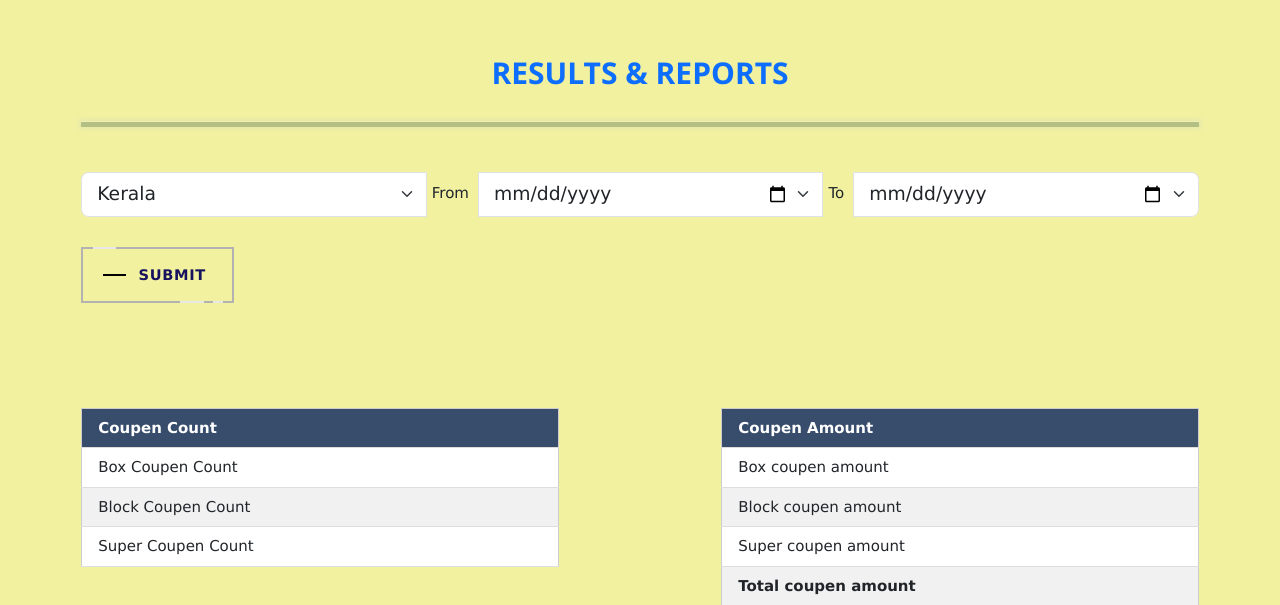
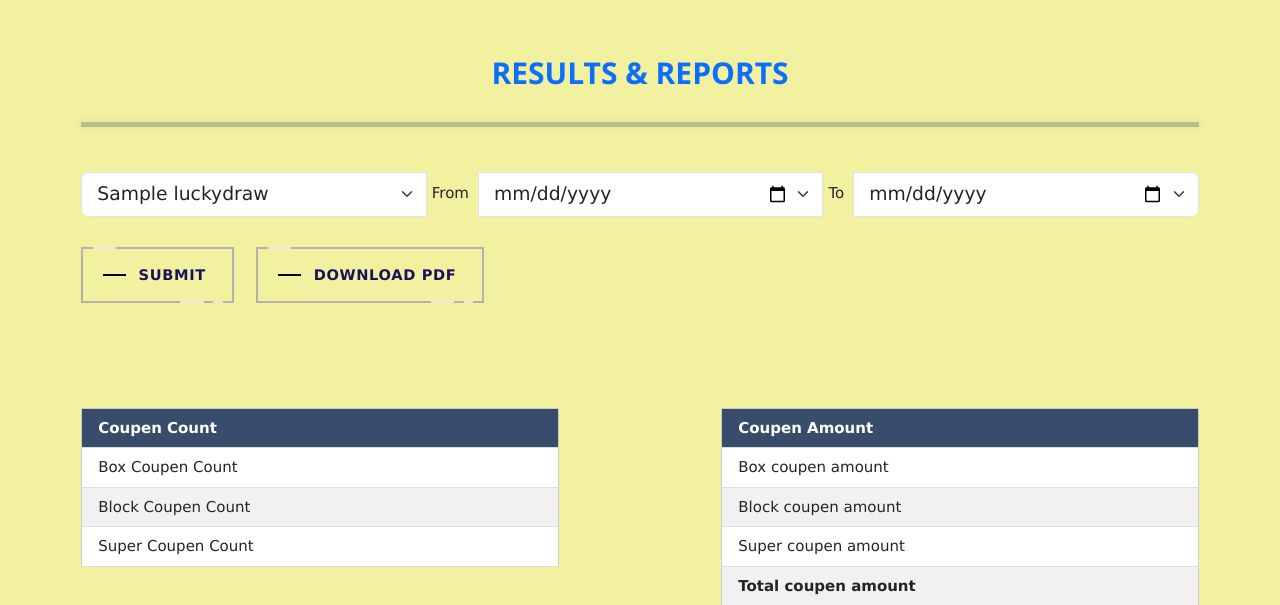
Before and after one commit to Rashicom/LuckyDraw, a Django app: page /luckydraw/results/ in a window 1280 px wide. Shown: the part 52-657 px from the top of the page. Run offline with Django 4.2, Linux system fonts and the light colour scheme; tables that the repository leaves empty hold one stand-in row (values such as "Sample post").

Commit message:
html integration and pdf generations aer completed

```diff
--- a/luckydraw/views.py
+++ b/luckydraw/views.py
@@ -723,7 +723,7 @@ class ResultFilterPdf(View):
         if not form.is_valid():
             print("form not valied")
             print(form.errors)
-            return FileResponse()
+            return JsonResponse({"status":401})
 
         # fetch cleaned data
         from_date=form.cleaned_data.get("from_date")
@@ -783,4 +783,6 @@ class ResultFilterPdf(View):
             date_range = [from_date,to_date]
         )
 
-        return FileResponse(buffer,as_attachment=True, filename="resultandreport.pdf")
+        response = FileResponse(buffer,as_attachment=True, filename="resultandreport.pdf")
+        response['Content-Disposition'] = 'attachment; filename="report.pdf"'
+        return response
--- a/templates/result_reports.html
+++ b/templates/result_reports.html
@@ -7,6 +7,7 @@
     <link href="https://cdn.jsdelivr.net/npm/bootstrap@5.3.2/dist/css/bootstrap.min.css" rel="stylesheet" integrity="sha384-T3c6CoIi6uLrA9TneNEoa7RxnatzjcDSCmG1MXxSR1GAsXEV/Dwwykc2MPK8M2HN" crossorigin="anonymous">
     <link rel="stylesheet" href="https://cdn.jsdelivr.net/npm/bootstrap-icons@1.11.1/font/bootstrap-icons.css">
     <link rel="stylesheet" href="https://www.w3schools.com/w3css/4/w3.css">
+    <script src="https://code.jquery.com/jquery-3.7.1.js" integrity="sha256-eKhayi8LEQwp4NKxN+CfCh+3qOVUtJn3QNZ0TciWLP4=" crossorigin="anonymous"></script>
 
 </head>
 <body>
@@ -278,22 +279,22 @@
         <!-- navbar -->
     <nav class="navbar navbar-expand-lg bg-body-tertiary">
         <div class="container-fluid">
-            <a class="navbar-brand text-light" href="index.html">HOME</a>
+            <a class="navbar-brand text-light" href="{% url "login" %}">HOME</a>
             <button class="navbar-toggler" type="button" data-bs-toggle="collapse" data-bs-target="#navbarSupportedContent" aria-controls="navbarSupportedContent" aria-expanded="false" aria-label="Toggle navigation">
             <span class="navbar-toggler-icon"></span>
             </button>
             <div class="collapse navbar-collapse" id="navbarSupportedContent">
               <ul class="navbar-nav mx-auto">
                 <li class="nav-item">
-                  <a class="nav-link "  href="user_report.html">USER REPORT</a>
+                  <a class="nav-link "  href="{% url "user_report" %}">USER REPORT</a>
                 </li>
                 <li class="nav-item">
-                  <a class="nav-link ms-4 text-light under_line"  href="#">RESULTS & REPORTS</a>
+                  <a class="nav-link ms-4 text-light under_line"  href="{% url "results" %}">RESULTS & REPORTS</a>
                 </li>
               </ul>
 
             <div class="d-flex" role="search">
-                <button class="btn btn-outline-danger" type="submit">LOGOUT</button>
+                <a class="btn btn-outline-danger" href="{% url "logout" %}">LOGOUT</a>
             </div>
             </div>
         </div>
@@ -335,9 +336,9 @@
                             <option value="3">Dear 3</option>
                         </select> -->
                         <div class="input-group mb-3">
-                            <select class="form-select form-select-lg" name="lucky_drawtype_id" id="inputGroupSelect02">
+                            <select class="form-select form-select-lg" name="lucky_drawtype_id" id="lucky_drawtype_id">
                               <!-- <option selected>Choose...</option> -->
-                              <option value="1">Kerala</option>
+
                               {% if lucky_draw %}
                                   {% for i in lucky_draw %}
                                     <option value={{i.luckydrawtype_id}}>{{i.luckydraw_name}}</option>
@@ -345,10 +346,10 @@
                               {% endif %}
                             </select>
                             <p class="date-input">From</p>
-                            <input class="form-select form-select-lg" id="inputGroupSelect01" type="date" name="from_date">
+                            <input class="form-select form-select-lg" id="from_date" type="date" name="from_date">
 
                             <p class="date-input">To</p>
-                            <input class="form-select form-select-lg" id="inputGroupSelect01" type="date" name="to_date">
+                            <input class="form-select form-select-lg" id="to_date" type="date" name="to_date">
 
                             <!-- <input class="input-group-text" for=""></input> -->
                           </div>
@@ -363,6 +364,12 @@
                                     <span class="bottom-key-1"></span>
                                     <span class="bottom-key-2"></span>
 
+                                </button>
+                                <button class="fancy ms-4" type="button" id="pdf_downloader">
+                                  <span class="top-key"></span>
+                                  <span class="text">Download pdf</span>
+                                  <span class="bottom-key-1"></span>
+                                  <span class="bottom-key-2"></span>
                                 </button>
                             </div>
                         </div>
@@ -684,7 +691,52 @@
 
             </div>
         </section>
+
         <script src="https://cdn.jsdelivr.net/npm/bootstrap@5.3.2/dist/js/bootstrap.bundle.min.js" integrity="sha384-C6RzsynM9kWDrMNeT87bh95OGNyZPhcTNXj1NW7RuBCsyN/o0jlpcV8Qyq46cDfL" crossorigin="anonymous"></script>
 
+        <script>
+          $("#pdf_downloader").on('click', () => {
+            // fetching data
+            var lucky_drawtype_id = $("#lucky_drawtype_id").val()
+            var from_date = $("#from_date").val()
+            var to_date = $("#to_date").val()
+
+            var data = {"lucky_drawtype_id":lucky_drawtype_id, "from_date":from_date, "to_date":to_date,"csrfmiddlewaretoken":"{{ csrf_token }}"}
+
+            $.ajax({
+              url: "{% url "result_filter_pdf" %}",
+                method: "POST",
+                data: data,
+
+                success: function(data) {
+
+                  if (data.status == 401) {
+                    return
+                  }
+
+                  // Create a blob from the response data
+                  var blob = new Blob([data], { type: 'application/pdf' });
+
+                  // Create a URL for the blob
+                  var url = window.URL.createObjectURL(blob);
+
+                  // Create an anchor element to initiate the download
+                  var a = document.createElement('a');
+                  a.href = url;
+                  a.download = 'report.pdf'; // Set the desired filename
+
+                  // Trigger a click event to download the file
+                  a.click();
+
+                  // Clean up by revoking the URL
+                  window.URL.revokeObjectURL(url);
+
+                },
+
+            })
+            console.log(data)
+
+          })
+        </script>
 </body>
 </html>
```
Also changed, not shown: templates/user_report.html (+4 -4 lines).
